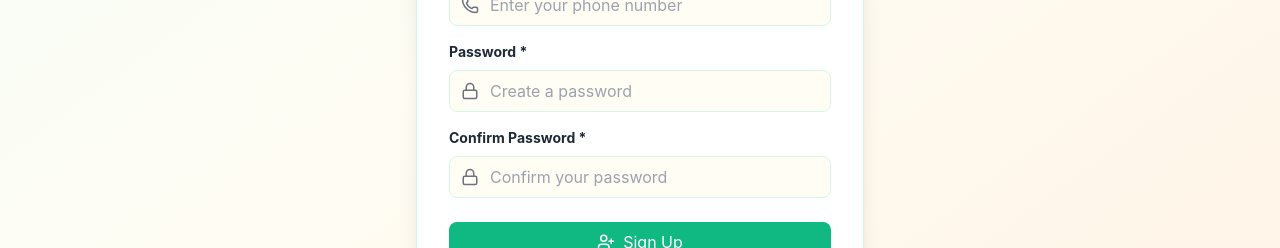
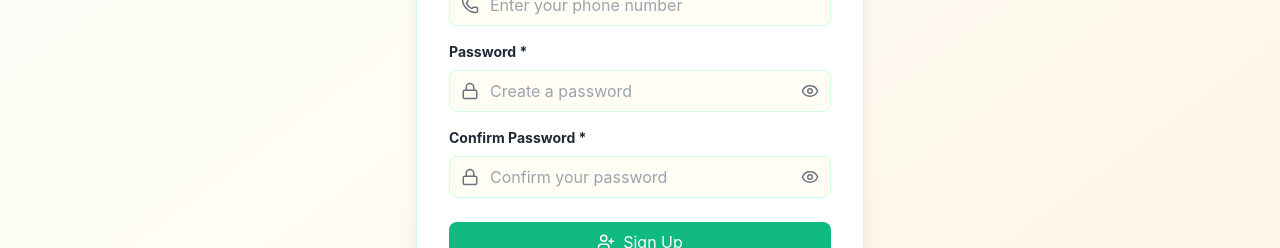
Before and after one commit to officialfirstaidapp-ops/valeenvista-web, a React (Create React App) app: page /register in a window 1280 px wide. Shown: the part 553-801 px from the top of the page. Built offline with nearby package versions, Linux system fonts and the light colour scheme; no server answers.

Commit message:
Add password visibility toggle to login and register

```diff
--- a/src/pages/Login.jsx
+++ b/src/pages/Login.jsx
@@ -1,11 +1,12 @@
 import React, { useState, useEffect } from 'react';
 import { useNavigate, Link } from 'react-router-dom';
 import { useAuth } from '../context/AuthContext';
-import { Building2, Mail, Lock, LogIn } from 'lucide-react';
+import { Building2, Mail, Lock, LogIn, Eye, EyeOff } from 'lucide-react';
 
 const Login = () => {
   const [email, setEmail] = useState('');
   const [password, setPassword] = useState('');
+  const [showPassword, setShowPassword] = useState(false);
   const [error, setError] = useState('');
   const [loading, setLoading] = useState(false);
 
@@ -22,7 +23,6 @@ const Login = () => {
     }
   }, [user, navigate]);
 
-  // Check for error from Google OAuth redirect
   useEffect(() => {
     const params = new URLSearchParams(window.location.search);
     if (params.get('error') === 'google_failed') {
@@ -50,7 +50,6 @@ const Login = () => {
     setLoading(false);
   };
 
-  // ✅ Google OAuth: redirect to backend
   const handleGoogleLogin = () => {
     window.location.href = 'https://valeenvista-backend.onrender.com/api/auth/google';
   };
@@ -74,7 +73,6 @@ const Login = () => {
           </div>
         )}
 
-        {/* ✅ Google Sign-In Button */}
         <button
           type="button"
           onClick={handleGoogleLogin}
@@ -89,7 +87,6 @@ const Login = () => {
           Continue with Google
         </button>
 
-        {/* Divider */}
         <div className="flex items-center gap-3 mb-6">
           <div className="flex-1 h-px bg-gray-200"></div>
           <span className="text-sm text-light-text">or</span>
@@ -123,13 +120,22 @@ const Login = () => {
               <Lock className="absolute left-3 top-1/2 transform -translate-y-1/2 text-light-text" size={18} />
               <input
                 id="password"
-                type="password"
+                type={showPassword ? 'text' : 'password'}
                 value={password}
                 onChange={(e) => setPassword(e.target.value)}
-                className="w-full pl-10 pr-4 py-2 border border-pastel-green rounded-lg focus:outline-none focus:border-soft-green focus:ring-1 focus:ring-soft-green bg-pastel-yellow bg-opacity-20"
+                className="w-full pl-10 pr-10 py-2 border border-pastel-green rounded-lg focus:outline-none focus:border-soft-green focus:ring-1 focus:ring-soft-green bg-pastel-yellow bg-opacity-20"
                 placeholder="Enter your password"
                 required
               />
+              <button
+                type="button"
+                onClick={() => setShowPassword(!showPassword)}
+                className="absolute right-3 top-1/2 transform -translate-y-1/2 text-light-text hover:text-soft-green"
+                tabIndex={-1}
+                aria-label={showPassword ? 'Hide password' : 'Show password'}
+              >
+                {showPassword ? <EyeOff size={18} /> : <Eye size={18} />}
+              </button>
             </div>
           </div>
 
--- a/src/pages/Register.jsx
+++ b/src/pages/Register.jsx
@@ -1,7 +1,7 @@
 import React, { useState, useEffect } from 'react';
 import { useNavigate, Link } from 'react-router-dom';
 import { useAuth } from '../context/AuthContext';
-import { Building2, Mail, Lock, User, UserPlus, Phone } from 'lucide-react';
+import { Building2, Mail, Lock, User, UserPlus, Phone, Eye, EyeOff } from 'lucide-react';
 
 const Register = () => {
   const [formData, setFormData] = useState({
@@ -11,13 +11,14 @@ const Register = () => {
     confirmPassword: '',
     phone: ''
   });
+  const [showPassword, setShowPassword] = useState(false);
+  const [showConfirmPassword, setShowConfirmPassword] = useState(false);
   const [error, setError] = useState('');
   const [loading, setLoading] = useState(false);
 
   const { register, user } = useAuth();
   const navigate = useNavigate();
 
-  // Redirect if already logged in
   useEffect(() => {
     if (user) {
       if (user.role === 'admin') navigate('/admin');
@@ -28,7 +29,6 @@ const Register = () => {
     }
   }, [user, navigate]);
 
-  // Handle Google OAuth error from URL
   useEffect(() => {
     const params = new URLSearchParams(window.location.search);
     if (params.get('error') === 'google_failed') {
@@ -76,7 +76,6 @@ const Register = () => {
     setLoading(false);
   };
 
-  // ✅ Redirect to backend Google OAuth
   const handleGoogleSignUp = () => {
     window.location.href = 'https://valeenvista-backend.onrender.com/api/auth/google';
   };
@@ -84,7 +83,6 @@ const Register = () => {
   return (
     <div className="min-h-screen bg-gradient-to-br from-pastel-green/30 via-pastel-yellow/20 to-pastel-orange/30 flex items-center justify-center p-4">
       <div className="bg-white rounded-lg shadow-xl max-w-md w-full p-8 border border-pastel-green">
-        {/* Logo */}
         <div className="flex justify-center mb-8">
           <div className="flex items-center gap-2">
             <Building2 className="text-soft-green" size={40} />
@@ -101,7 +99,6 @@ const Register = () => {
           </div>
         )}
 
-        {/* ✅ Google Sign Up Button */}
         <button
           type="button"
           onClick={handleGoogleSignUp}
@@ -116,7 +113,6 @@ const Register = () => {
           Continue with Google
         </button>
 
-        {/* Divider */}
         <div className="flex items-center gap-3 mb-6">
           <div className="flex-1 h-px bg-gray-200"></div>
           <span className="text-sm text-light-text">or sign up with email</span>
@@ -189,13 +185,22 @@ const Register = () => {
               <input
                 id="password"
                 name="password"
-                type="password"
+                type={showPassword ? 'text' : 'password'}
                 value={formData.password}
                 onChange={handleChange}
-                className="w-full pl-10 pr-4 py-2 border border-pastel-green rounded-lg focus:outline-none focus:border-soft-green focus:ring-1 focus:ring-soft-green bg-pastel-yellow/20"
+                className="w-full pl-10 pr-10 py-2 border border-pastel-green rounded-lg focus:outline-none focus:border-soft-green focus:ring-1 focus:ring-soft-green bg-pastel-yellow/20"
                 placeholder="Create a password"
                 required
               />
+              <button
+                type="button"
+                onClick={() => setShowPassword(!showPassword)}
+                className="absolute right-3 top-1/2 transform -translate-y-1/2 text-light-text hover:text-soft-green"
+                tabIndex={-1}
+                aria-label={showPassword ? 'Hide password' : 'Show password'}
+              >
+                {showPassword ? <EyeOff size={18} /> : <Eye size={18} />}
+              </button>
             </div>
           </div>
 
@@ -208,13 +213,22 @@ const Register = () => {
               <input
                 id="confirmPassword"
                 name="confirmPassword"
-                type="password"
+                type={showConfirmPassword ? 'text' : 'password'}
                 value={formData.confirmPassword}
                 onChange={handleChange}
-                className="w-full pl-10 pr-4 py-2 border border-pastel-green rounded-lg focus:outline-none focus:border-soft-green focus:ring-1 focus:ring-soft-green bg-pastel-yellow/20"
+                className="w-full pl-10 pr-10 py-2 border border-pastel-green rounded-lg focus:outline-none focus:border-soft-green focus:ring-1 focus:ring-soft-green bg-pastel-yellow/20"
                 placeholder="Confirm your password"
                 required
               />
+              <button
+                type="button"
+                onClick={() => setShowConfirmPassword(!showConfirmPassword)}
+                className="absolute right-3 top-1/2 transform -translate-y-1/2 text-light-text hover:text-soft-green"
+                tabIndex={-1}
+                aria-label={showConfirmPassword ? 'Hide password' : 'Show password'}
+              >
+                {showConfirmPassword ? <EyeOff size={18} /> : <Eye size={18} />}
+              </button>
             </div>
           </div>
 
```
